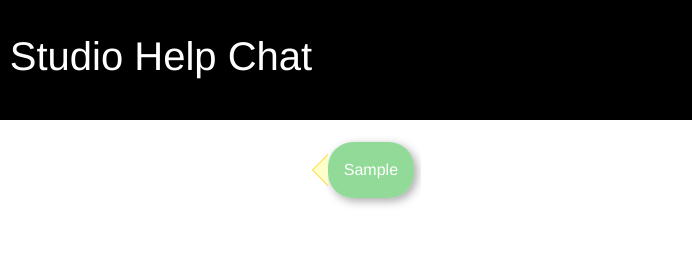
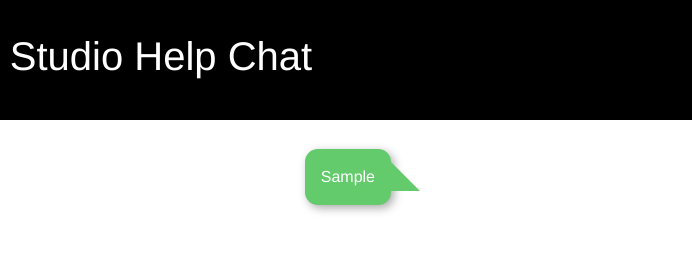
Before and after one commit to alexjpujol/Ad-Studio-Watson, a website: page public/index.html in a window 1280 px wide. Both pictures are taken after typing "Sample" into the empty fields and a click on the button "Send". Shown: the top 280 px of the page, 588-1280 px from the left. Drawn offline with nearby package versions, Linux system fonts and the light colour scheme; no server answers.

Commit message:
basic chat bubble css done

```diff
--- a/public/api.js
+++ b/public/api.js
@@ -15,7 +15,7 @@
 
     function buildWatsonChatNode(chatResponse) {
         let chatNode = document.createElement("li");
-        chatNode.className = "watson_chat bubble"
+        chatNode.className = "watson_chat speech-bubble"
         chatNode.innerText = chatResponse;
         convo.appendChild(chatNode);
         return;
@@ -23,7 +23,7 @@
 
     function buildUserChatNode() {
         let chatNode = document.createElement("li");
-        chatNode.className = "user_chat bubble";
+        chatNode.className = "user_chat speech-bubble";
         chatNode.innerText = getUserChat();
         convo.appendChild(chatNode);
         return;
--- a/public/style.css
+++ b/public/style.css
@@ -42,57 +42,69 @@ li {
 
 .watson_chat {
     clear: both;
-    position: relative;
     float: left;
-    border-radius: 25px;
     padding: 1em;
-    background-color: rgba(204, 217, 221, 0.671);
     max-width: 50%;
-    padding: 1em;
-    margin: 1%;
+    margin: 2%;
     box-shadow: 3px 3px 10px
+}
+
+/* bubble css from https://leaverou.github.io/bubbly/ */
+
+.speech-bubble.watson_chat {
+	position: relative;
+	background: rgb(204, 217, 221);
+	border-radius: 1em;
+}
+
+.speech-bubble.watson_chat:after {
+	content: '';
+	position: absolute;
+	left: 0;
+	top: 50%;
+	width: 0;
+	height: 0;
+	border: 29px solid transparent;
+	border-right-color: rgb(204, 217, 221);
+	border-left: 0;
+	border-top: 0;
+	margin-top: -14.5px;
+	margin-left: -29px;
 }
 
 .user_chat {
     clear: both;
-    position: relative;
     float: right;
-    background-color: rgba(99, 203, 108, 0.7);
     max-width: 50%;
-    border-radius: 25px;
-    margin: 1%;
+    margin: 2%;
+    margin-right: 30px;
     padding: 1em;
     text-align: right;
     color: white;
     box-shadow: 3px 3px 10px darkgrey;
 }
 
-/* Right triangle, right side slightly down*/
-
-.bubble:after,
-.bubble:before {
-    right: 100%;
-    top: 50%;
-    border: solid transparent;
-    content: " ";
-    height: 0;
-    width: 0;
-    position: absolute;
-    pointer-events: none;
+.speech-bubble.user_chat {
+	position: relative;
+	background: rgb(99, 203, 108);
+	border-radius: .8em;
 }
 
-.bubble:after {
-    border-color: rgba(255, 255, 204, 0);
-    border-right-color: #FFFFCC;
-    border-width: 15px;
-    margin-top: -15px;
+.speech-bubble.user_chat:after {
+	content: '';
+	position: absolute;
+	right: 0;
+	top: 50%;
+	width: 0;
+	height: 0;
+	border: 29px solid transparent;
+	border-left-color: rgb(99, 203, 108);
+	border-right: 0;
+	border-bottom: 0;
+	margin-top: -14.5px;
+	margin-right: -29px;
 }
-.bubble:before {
-    border-color: rgba(255, 204, 0, 0);
-    border-right-color: #FFCC00;
-    border-width: 16px;
-    margin-top: -16px;
-}
+
 
 .chat-form {
     position: fixed;
```
